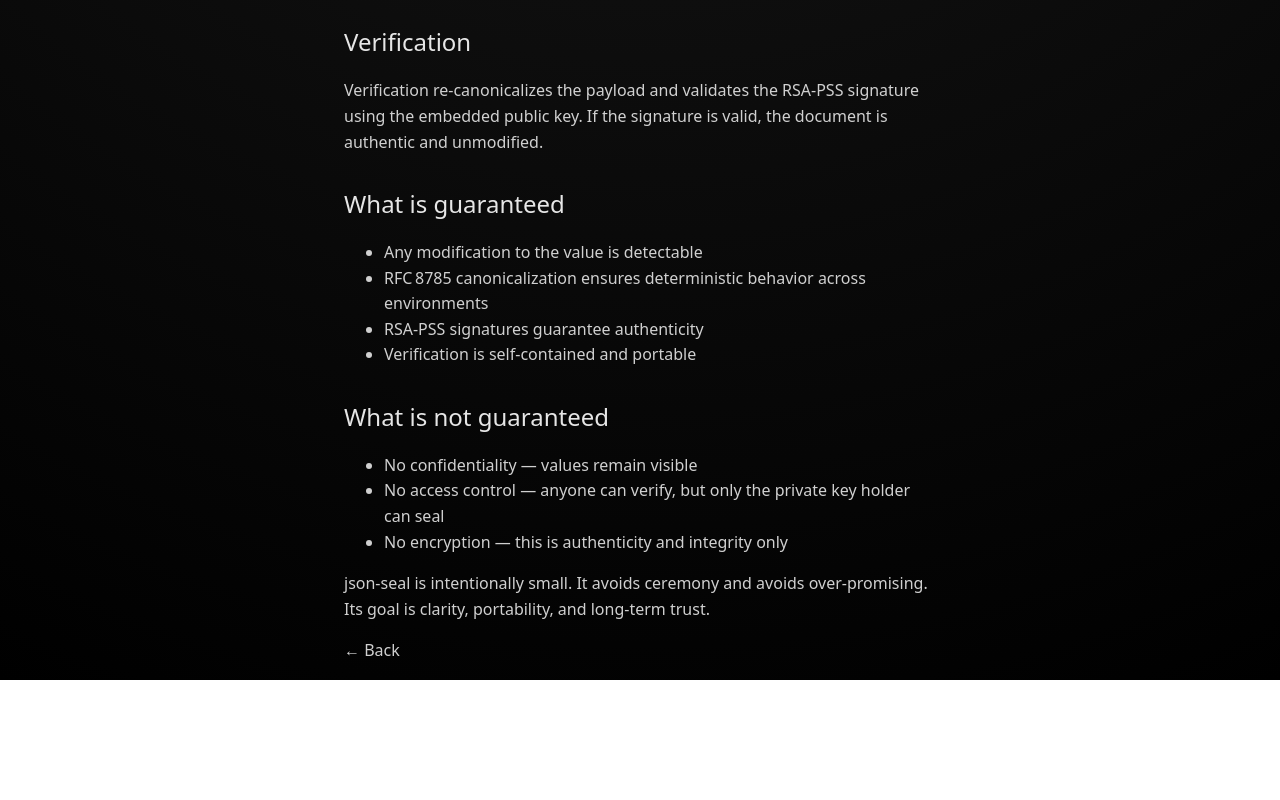
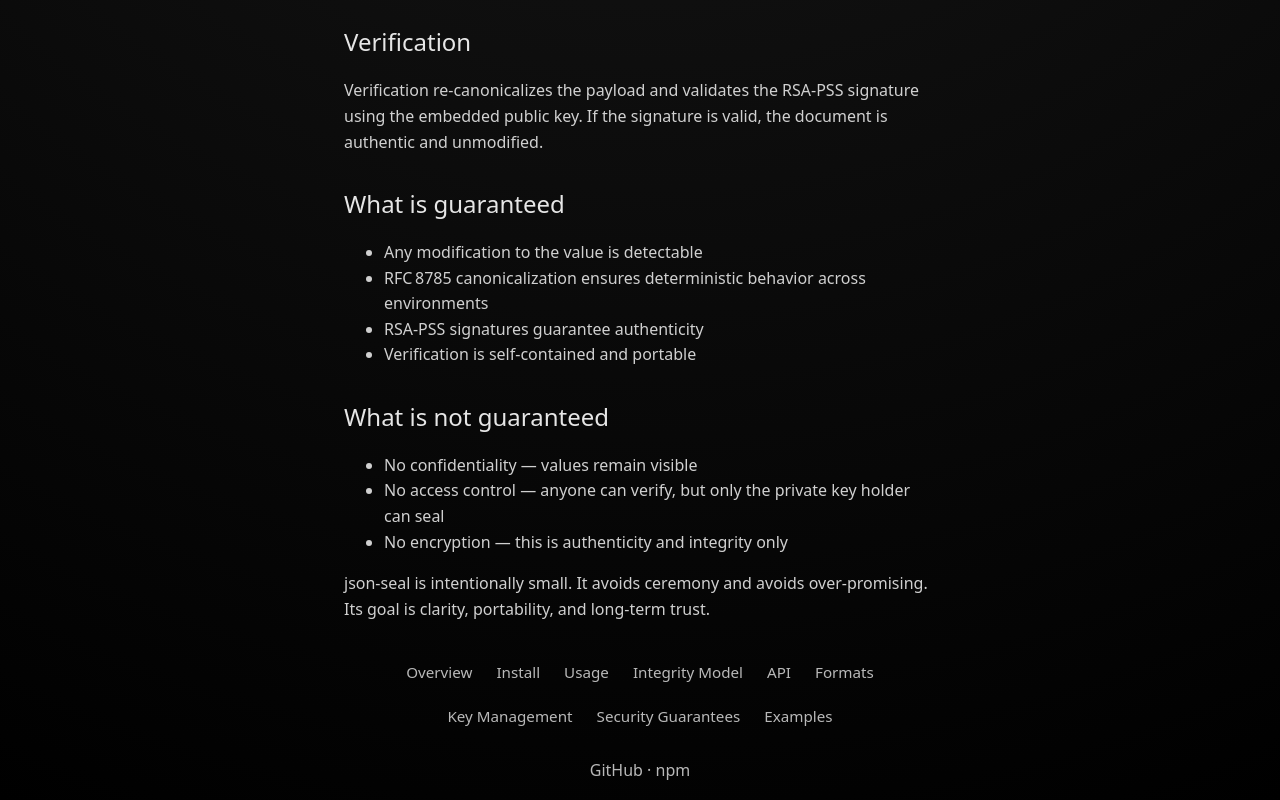
Before and after one commit to cmyers/json-seal, a website: page docs/integrity-model.html in a window 1280 px wide. Shown: the part 1052-1852 px from the top of the page. Before the commit the page ends 1732 px from the top, so only its background shows below. Drawn offline with Linux system fonts and the light colour scheme.

Commit message:
Update docs with clearer intro and add nav to each page

```diff
--- a/docs/integrity-model.html
+++ b/docs/integrity-model.html
@@ -81,7 +81,23 @@
             over‑promising. Its goal is clarity, portability, and long‑term trust.
         </p>
 
-        <p><a href="index.html">← Back</a></p>
+        <nav>
+            <a href="index.html">Overview</a>
+            <a href="install.html">Install</a>
+            <a href="usage.html">Usage</a>
+            <a href="integrity-model.html">Integrity Model</a>
+            <a href="api.html">API</a>
+            <a href="formats.html">Formats</a>
+            <a href="key-management.html">Key Management</a>
+            <a href="security-guarantees.html">Security Guarantees</a>
+            <a href="examples.html">Examples</a>
+        </nav>
+
+        <p class="external-links">
+            <a href="https://github.com/cmyers/json-seal">GitHub</a> ·
+            <a href="https://www.npmjs.com/package/json-seal">npm</a>
+        </p>
     </main>
 </body>
+
 </html>
```
Also changed, not shown: docs/api.html (+18 -1 lines), docs/examples.html (+16 -1 lines), docs/formats.html (+18 -1 lines), docs/index.html (+12 -5 lines), docs/install.html (+18 -1 lines), docs/key-management.html (+18 -1 lines), docs/security-guarantees.html (+18 -1 lines), docs/usage.html (+18 -1 lines).
